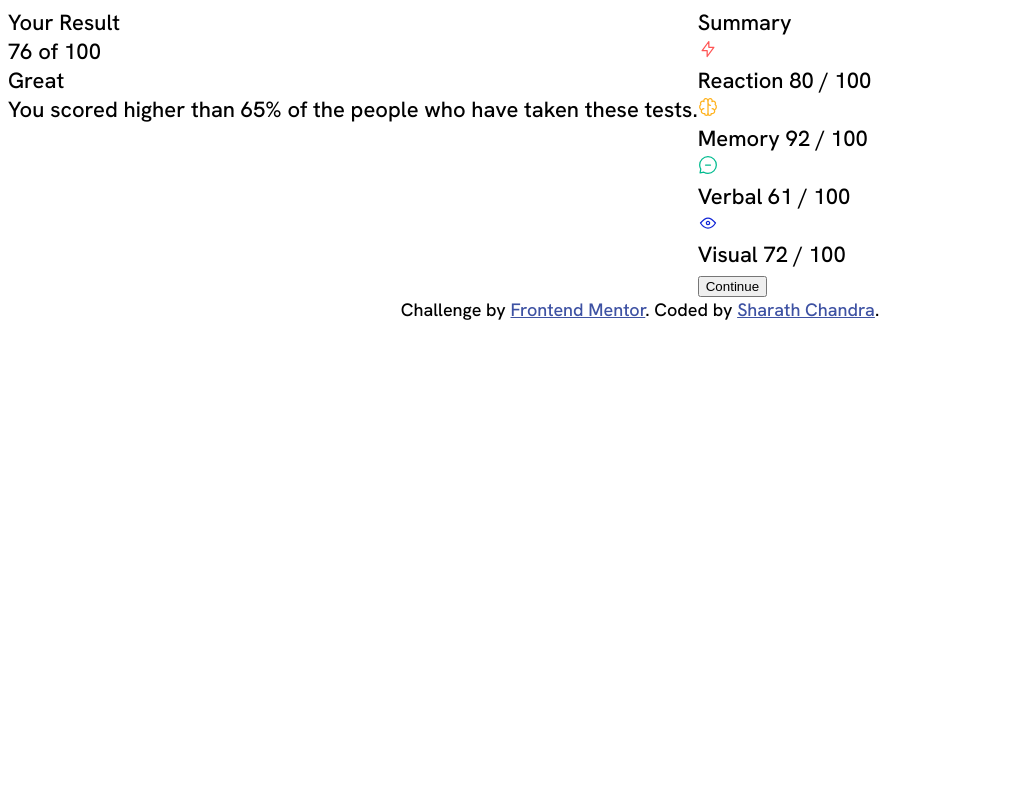
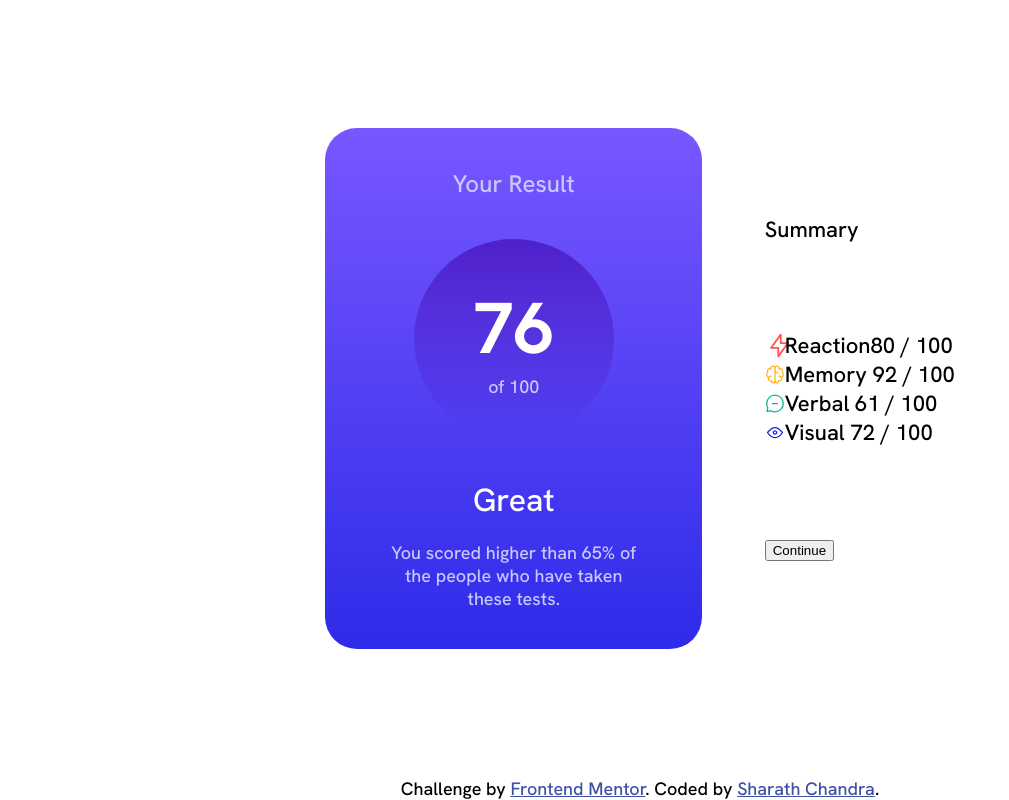
Before and after one commit to autumnmoon17/frontend_mentor, a plain HTML site: page results-summary-component-main/index.html in a window 1280 px wide. Shown: the whole page, without its empty margins (0-1009 px from the left). Drawn offline with Linux system fonts and the light colour scheme.

Commit message:
Made the left blue part of Results Exercise. Need to work on Right part

```diff
--- a/results-summary-component-main/index.html
+++ b/results-summary-component-main/index.html
@@ -19,7 +19,12 @@
     <div class="container">
       <div class="left">
         <div class="header">Your Result</div>
-        <div class="score">76 of 100</div>
+        <div class="score">
+          <span class="score_text">
+            <span class="main_score">76</span>
+            <span class="outof">of 100</span>
+          </span>
+        </div>
         <div class="great">Great</div>
         <div class="caption">
           You scored higher than 65% of the people who have taken these tests.
@@ -27,9 +32,18 @@
       </div>
       <div class="right">
         <div class="summary">Summary</div>
+        <div class="items">
           <div class="reaction">
-          <img src="assets/images/icon-reaction.svg" alt="Reaction Icon" />
-          <div>Reaction 80 / 100</div>
+            <div>
+              <div>
+                <img
+                  src="assets/images/icon-reaction.svg"
+                  alt="Reaction Icon"
+                />
+              </div>
+              <div>Reaction</div>
+            </div>
+            <div>80 / 100</div>
           </div>
           <div class="memeory">
             <img src="assets/images/icon-memory.svg" alt="Memory Icon" />
@@ -42,6 +56,7 @@
           <div class="visual">
             <img src="assets/images/icon-visual.svg" alt="Visual Icon" />
             <div>Visual 72 / 100</div>
+          </div>
         </div>
         <div class="button">
           <button>Continue</button>
--- a/results-summary-component-main/style.css
+++ b/results-summary-component-main/style.css
@@ -5,13 +5,104 @@ body {
     display: flex;
     flex-direction: column;
     font-size: 22px;
+    /* padding: 10%; */
+    height: 100vh;
+    justify-content: space-evenly;
+    margin: 0;
 }
 
 .container {
     display: flex;
+    margin: 10% auto;
+    justify-content: space-evenly;
+    height: 60%;
+    flex: 1;
+    box-sizing: border-box;
+    border-radius: 32px;
+}
+
+.left {
+    background-image: linear-gradient(to bottom, hsl(252, 100%, 67%), hsl(241, 81%, 54%));
+    display: flex;
+    flex-direction: column;
+    align-items: center;
+    /* justify-content: space-evenly; */
+    max-width: 50%;
+    text-align: center;
+    box-sizing: border-box;
+    border-radius: 32px;
+    padding: 20px 0 0px 0;
+}
+.score {
+    width: 200px;
+    height: 200px;
+    border-radius: 50%;
+    display: flex;
+    justify-content: center;
+    align-items: center;
+    background-image: linear-gradient(to bottom, hsla(256, 72%, 46%, 1), hsla(241, 72%, 46%, 0));
+    margin: 20px 0;
+}
+
+.header {
+    font-size: 24px;
+    color: hsl(241, 100%, 89%);
+    margin: 20px;
+}
+
+.score_text {
+    text-align: center;
+}
+
+.main_score {
+    color: hsl(0, 0%, 100%);
+    font-size: 72px;
+    font-weight: 600;
+}
+
+.outof {
+    display: block;
+    font-size: 18px;
+    color: hsl(241, 100%, 89%);
+}
+
+.great{
+    font-size: 32px;
+    color: hsl(0, 0%, 100%);
+    font-weight: 500;
+    margin: 20px;
+
+}
+
+.caption {
+    font-size: 18px;
+    max-width: 70%;
+    color: hsl(241, 100%, 89%);
 }
 
 
+.right {
+    max-width: 50%;
+    display: flex;
+    flex-direction: column;
+    justify-content: space-evenly;
+}
+
+.summary {
+    align-self: flex-start;
+    /* margin: 0px 0px 10px 0px;
+    padding: 0px 0px 140px 0px; */
+}
+
+.items {
+    display: flex;
+    flex-direction: column;
+    justify-content: space-evenly;
+}
+
+.items div {
+    display: flex;
+}
 
 .attribution {
     font-size: 18px;
@@ -19,4 +110,8 @@ body {
 }
 .attribution a {
     color: hsl(228, 45%, 44%);
-    }
+}
+
+/* .footer {
+    align-self: flex-start;
+} */
```
Lines whose indentation alone changed are shown as unchanged.
